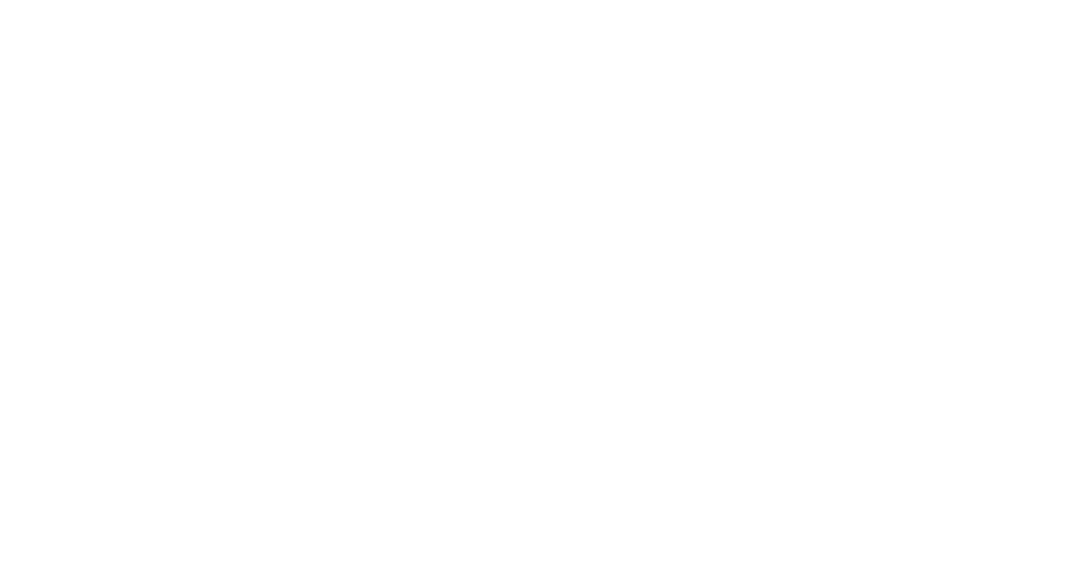
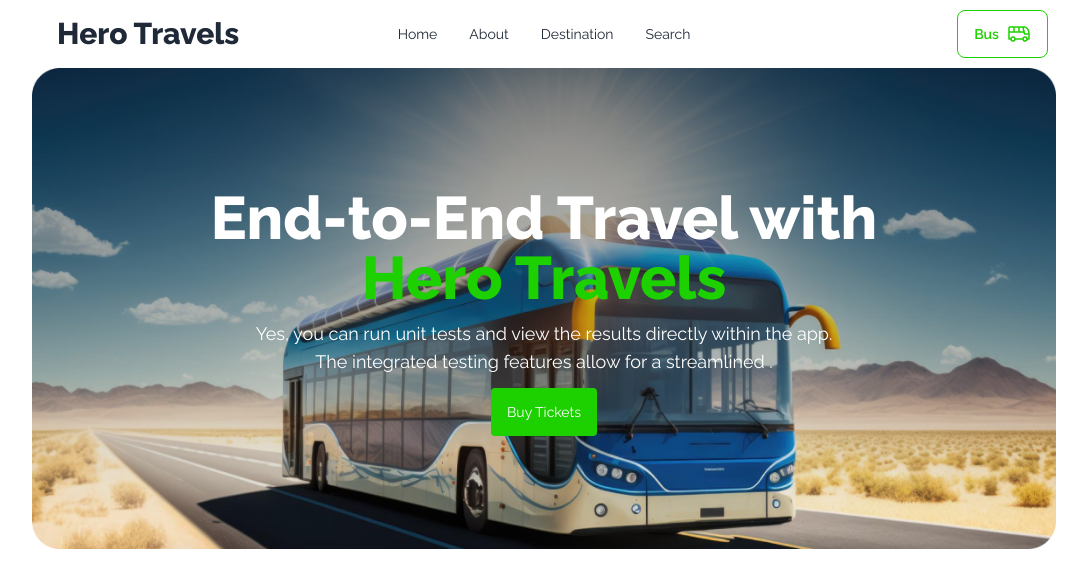
Before and after one commit to SazidBinMostafa/B9A5, a plain HTML site: page index.html in a window 1280 px wide. Shown: the whole page, without its empty margins (96-1183 px from the left). Drawn offline with nearby package versions, Linux system fonts and the light colour scheme.

Commit message:
Header done

```diff
--- a/index.html
+++ b/index.html
@@ -4,14 +4,69 @@
 <head>
     <meta charset="UTF-8">
     <meta name="viewport" content="width=device-width, initial-scale=1.0">
+    <link rel="stylesheet" href="style.css">
     <link href="https://cdn.jsdelivr.net/npm/daisyui@4.10.2/dist/full.min.css" rel="stylesheet" type="text/css" />
     <script src="https://cdn.tailwindcss.com"></script>
 
     <title>Hero Travels</title>
 </head>
 
-<body>
+<body class="px-3 lg:px-32">
+    <header>
+        <nav>
+            <div class="navbar bg-base-100">
+                <div class="navbar-start">
+                    <div class="dropdown">
+                        <div tabindex="0" role="button" class="btn btn-ghost lg:hidden">
+                            <svg xmlns="http://www.w3.org/2000/svg" class="h-5 w-5" fill="none" viewBox="0 0 24 24"
+                                stroke="currentColor">
+                                <path stroke-linecap="round" stroke-linejoin="round" stroke-width="2"
+                                    d="M4 6h16M4 12h8m-8 6h16" />
+                            </svg>
+                        </div>
+                        <ul tabindex="0"
+                            class="menu menu-sm dropdown-content mt-3 z-[1] p-2 shadow bg-base-100 rounded-box w-52">
+                            <li><a>Home</a></li>
+                            <li><a>About</a></li>
+                            <li><a>Destination</a></li>
+                            <li><a>Search</a></li>
+                        </ul>
+                    </div>
+                    <a class="btn btn-ghost text-3xl font-extrabold">Hero Travels</a>
+                </div>
+                <div class="navbar-center hidden lg:flex">
+                    <ul class="menu menu-horizontal px-1">
+                        <li><a>Home</a></li>
+                        <li><a>About</a></li>
+                        <li><a>Destination</a></li>
+                        <li><a>Search</a></li>
+                    </ul>
+                </div>
+                <div class="navbar-end">
+                    <button class="btn btn-outline text-[#1DD100] hover:border-[#1DD100] border-[#1DD100] hover:text-[#1DD100] hover:bg-[#1cd10039]">Bus <span><img src="images/bus-icon.png" alt=""></span></button>
+                </div>
+            </div>
+        </nav>
+        <div class="relative text-center">
+            <div>
+                <img src="images/banner.png" alt="">
+            </div>
+            <div class="absolute top-5 md:top-1/4 w-full text-white">
+                <h1 class="text-lg lg:text-6xl font-extrabold">End-to-End Travel with <br> <span class="text-[#1DD100]">Hero Travels</span></h1>
+                <p class="text-xs lg:text-lg lg:mt-3">Yes, you can run unit tests and view the results directly within the app. <br> The integrated testing features allow for a streamlined .</p>
+                <button class="btn-md rounded border-[#1DD100] bg-[#1DD100] hover:border-[#1DD100] hover:bg-[#1DD100] lg:mt-3">Buy Tickets</button>
+            </div>
+        </div>
+    </header>
+    <main>
 
+    </main>
+    <footer>
+
+    </footer>
+
+
+    <script src="JS/script.js"></script>
 </body>
 
 </html>
--- /dev/null
+++ b/style.css
@@ -0,0 +1,6 @@
+@import url('https://fonts.googleapis.com/css2?family=Raleway:ital,wght@0,100..900;1,100..900&display=swap');
+
+body{
+    font-family: "Raleway", sans-serif;
+
+}
```
Also changed, not shown: images/banner.png (added), images/bus-icon.png (added), images/bus-logo.png (added), images/cupon-devider.png (added), images/fare.png (added), images/info-devider.png (added), images/people.png (added), images/playstore.png (added), images/seat-gray.png (added), images/seat-green-filled.png (added), images/seat-green.png (added), images/stoppage.png (added), images/success.png (added), images/ticket-cupon.png (added), 1 more files.
